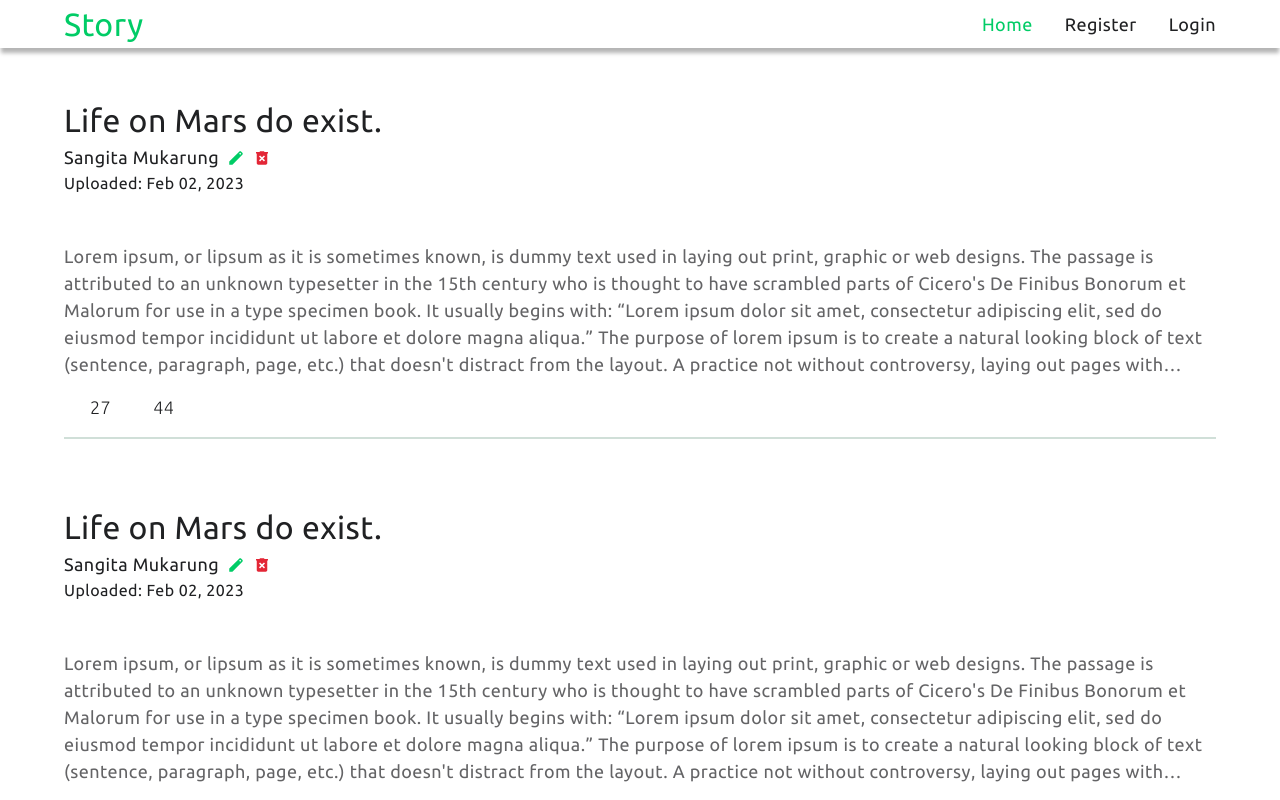
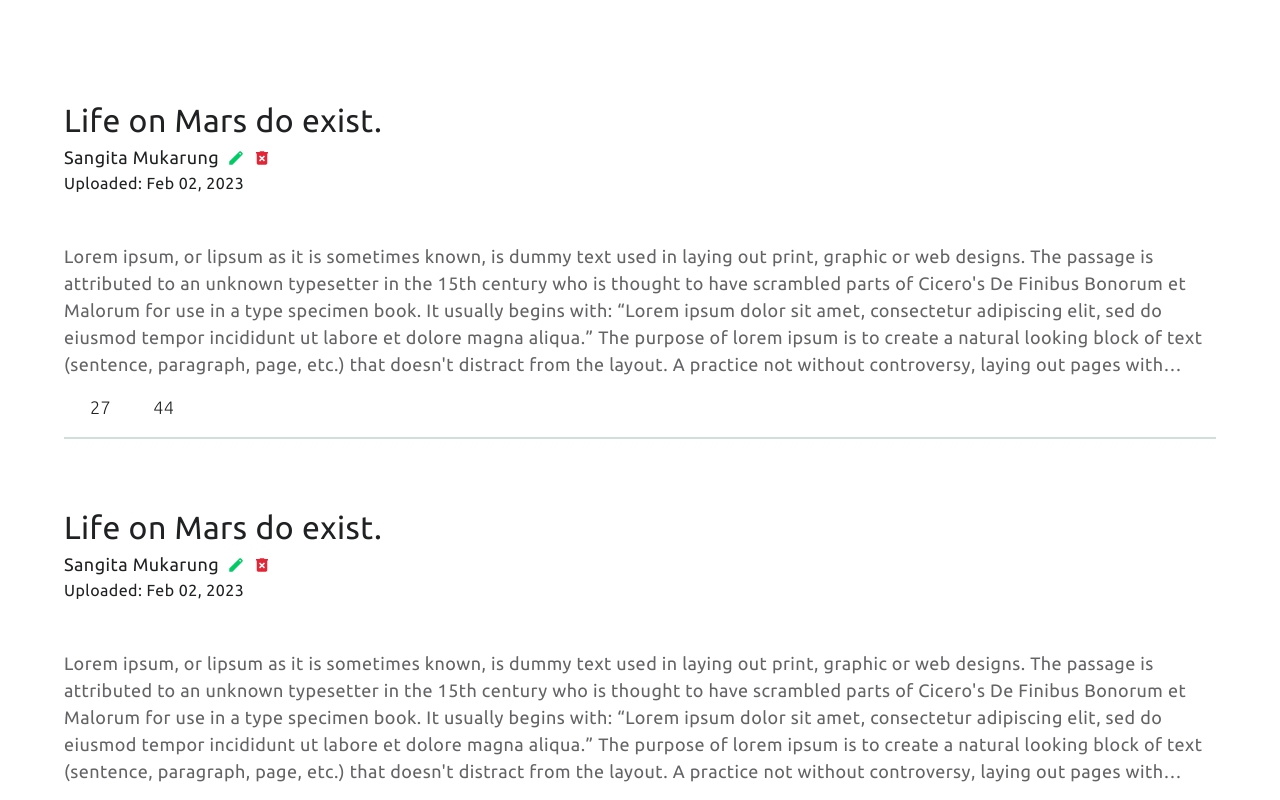
Before and after one commit to rajutamanglama63/express-session-stories, a React (Create React App) app in the folder client/: page / in a window 1280 px wide. Shown: the top 800 px of the page. Built offline with nearby package versions, Linux system fonts and the light colour scheme; some icons are missing.

Commit message:
feat: dynamic nav rendering featured

```diff
--- a/client/src/App.js
+++ b/client/src/App.js
@@ -1,11 +1,13 @@
-import { useState } from "react";
+import { useEffect, useState } from "react";
+import { useSelector } from "react-redux";
 import Backdrop from "./components/Backdrop";
 import Drawer from "./components/Drawer";
 import Navbar from "./components/Navbar";
 import Router from "./Router";
 
 function App() {
-  const [isAuth, setIsAuth] = useState(true);
+  const userAuth = useSelector((state) => state.auth);
+  const [isAuth, setIsAuth] = useState(false);
   const [open, setOpen] = useState(false);
 
   const handleOpen = () => {
@@ -15,6 +17,18 @@ function App() {
   const handleClose = () => {
     setOpen(false);
   };
+
+  // const handleNavbar = () => {
+  //   if(userAuth.user.username) {
+  //     setIsAuth(true)
+  //   }
+  // }
+
+  useEffect(() => {
+    if (userAuth.user.username) {
+      setIsAuth(true);
+    }
+  }, [userAuth.user.username]);
   return (
     <div>
       {isAuth ? (
```
